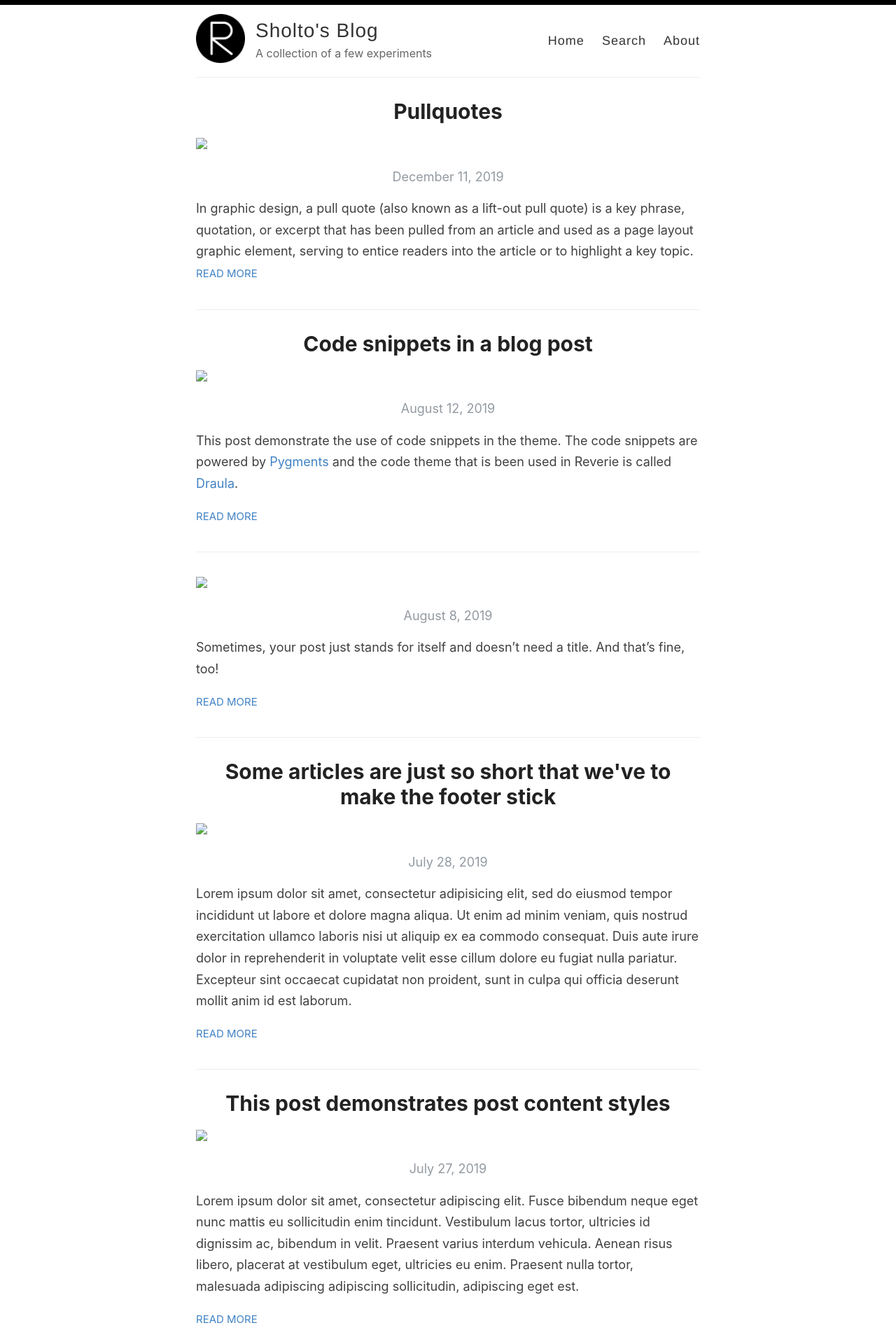
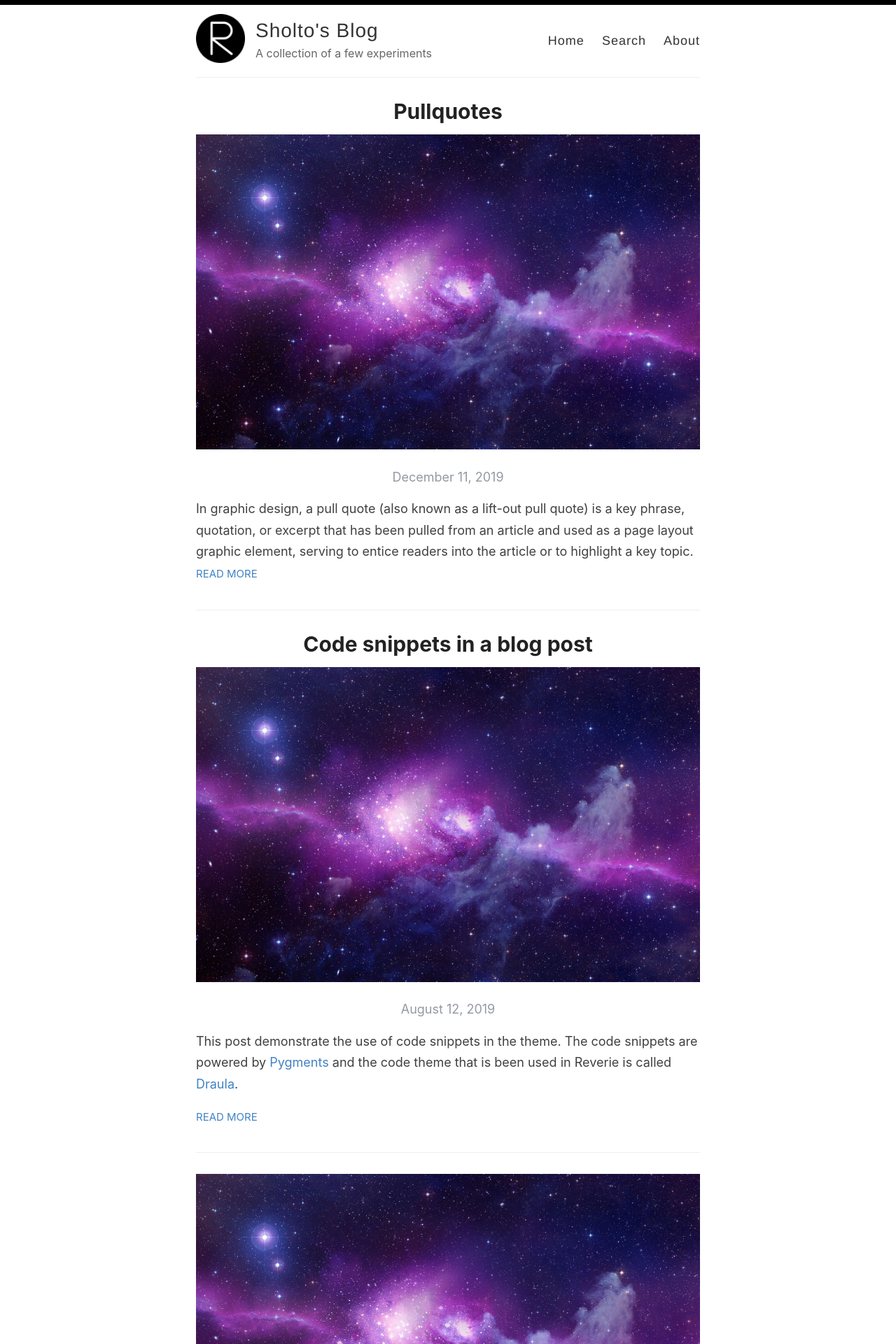
Before and after one commit to sholtodouglas/sholtodouglas.github.io, a Jekyll site: the page built from index.html, in a window 1280 px wide. Shown: the top 1920 px of the page at 70% size. Built offline with Jekyll 4.4.1, drawn with Linux system fonts in a browser that asks for light colours; the list of posts is cut into pages by our own code.

Commit message:
Update index.html

```diff
--- a/index.html
+++ b/index.html
@@ -7,7 +7,7 @@
     <article class="post">
       <a href="{{ site.baseurl }}{{ post.url }}">
         <h1>{{ post.title }}</h1>
-        <img src="https://sholtodouglas.github.io/" + "images/galaxy.jpg">
+        <img src={{"https://sholtodouglas.github.io/"}}{{"images/galaxy.jpg"}}>
 
         <div>
           <p class="post_date">{{ post.date | date: "%B %e, %Y" }}</p>
```
